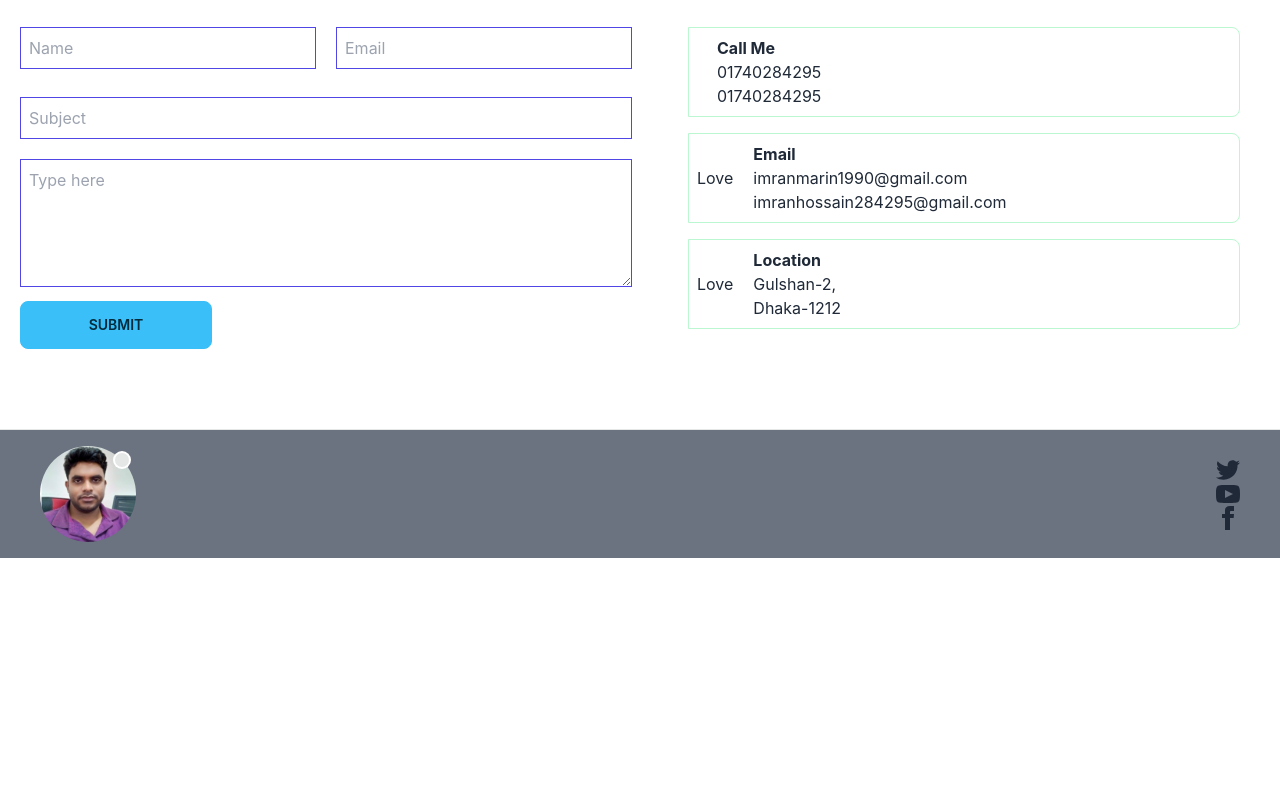
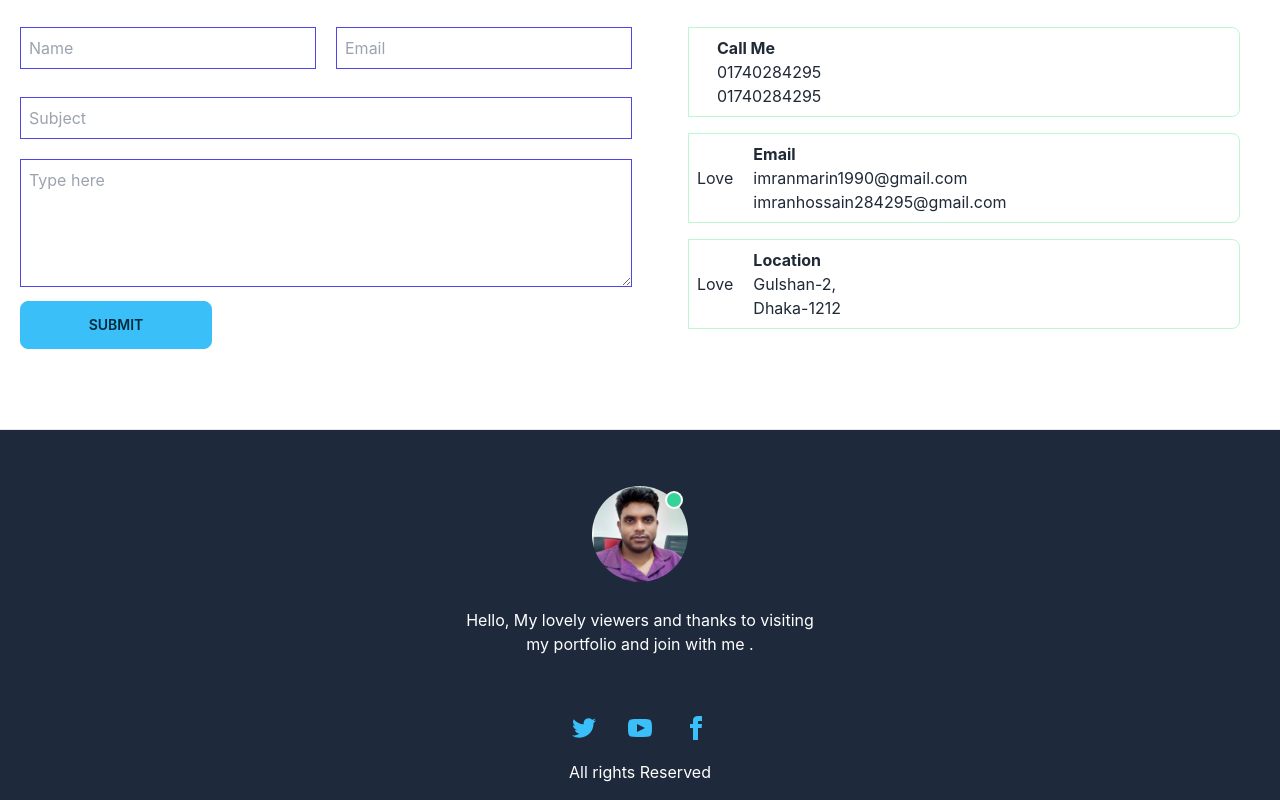
Before and after one commit to Emlakhossain/portfolio, a React (Create React App) app: page /contact in a window 1280 px wide. Shown: the part 257-1057 px from the top of the page. Before the commit the page ends 815 px from the top, so only its background shows below. Built offline with nearby package versions, Linux system fonts and the light colour scheme; the HTML template or start-up script is replaced by a standard one.

Commit message:
modify footer section

```diff
--- a/src/Page/Footer/Footer.js
+++ b/src/Page/Footer/Footer.js
@@ -5,23 +5,38 @@ const Footer = () => {
     return (
         <div className='mt-20'>
 
-            <footer class="footer px-10 py-4 border-t bg-gray-500 text-base-content border-base-300">
+            <footer class=" px-10 py-4 border-t bg-slate-800 text-base-content border-base-300">
+                <section className='my-10'>
                     <div class="items-center ">
-                    <div class="avatar offline">
+                        <div class="avatar online">
                             <div class="w-24 rounded-full">
                                 <img src={image} />
                             </div>
                         </div>
-
+                        <div className='text-white p-5'>
+                            <p>Hello, My lovely viewers and thanks to visiting <br /> my portfolio and join with me .</p>
+                        </div>
 
                     </div>
-                <div class="md:place-self-center md:justify-self-end">
-                    <div class=" gap-4">
+                </section>
+
+                <section>
+                    <div class="flex gap-8 justify-center text-info my-5">
+                        <div>
                             <a><svg xmlns="http://www.w3.org/2000/svg" width="24" height="24" viewBox="0 0 24 24" class="fill-current"><path d="M24 4.557c-.883.392-1.832.656-2.828.775 1.017-.609 1.798-1.574 2.165-2.724-.951.564-2.005.974-3.127 1.195-.897-.957-2.178-1.555-3.594-1.555-3.179 0-5.515 2.966-4.797 6.045-4.091-.205-7.719-2.165-10.148-5.144-1.29 2.213-.669 5.108 1.523 6.574-.806-.026-1.566-.247-2.229-.616-.054 2.281 1.581 4.415 3.949 4.89-.693.188-1.452.232-2.224.084.626 1.956 2.444 3.379 4.6 3.419-2.07 1.623-4.678 2.348-7.29 2.04 2.179 1.397 4.768 2.212 7.548 2.212 9.142 0 14.307-7.721 13.995-14.646.962-.695 1.797-1.562 2.457-2.549z"></path></svg></a>
+                        </div>
+                        <div>
                             <a><svg xmlns="http://www.w3.org/2000/svg" width="24" height="24" viewBox="0 0 24 24" class="fill-current"><path d="M19.615 3.184c-3.604-.246-11.631-.245-15.23 0-3.897.266-4.356 2.62-4.385 8.816.029 6.185.484 8.549 4.385 8.816 3.6.245 11.626.246 15.23 0 3.897-.266 4.356-2.62 4.385-8.816-.029-6.185-.484-8.549-4.385-8.816zm-10.615 12.816v-8l8 3.993-8 4.007z"></path></svg></a>
+                        </div>
+                        <div>
                             <a><svg xmlns="http://www.w3.org/2000/svg" width="24" height="24" viewBox="0 0 24 24" class="fill-current"><path d="M9 8h-3v4h3v12h5v-12h3.642l.358-4h-4v-1.667c0-.955.192-1.333 1.115-1.333h2.885v-5h-3.808c-3.596 0-5.192 1.583-5.192 4.615v3.385z"></path></svg></a>
                         </div>
                     </div>
+                </section>
+                <div>
+                    <p className='text-white '>All rights Reserved</p>
+                </div>
+
             </footer>
         </div>
     );
```
Lines whose indentation alone changed are shown as unchanged.
